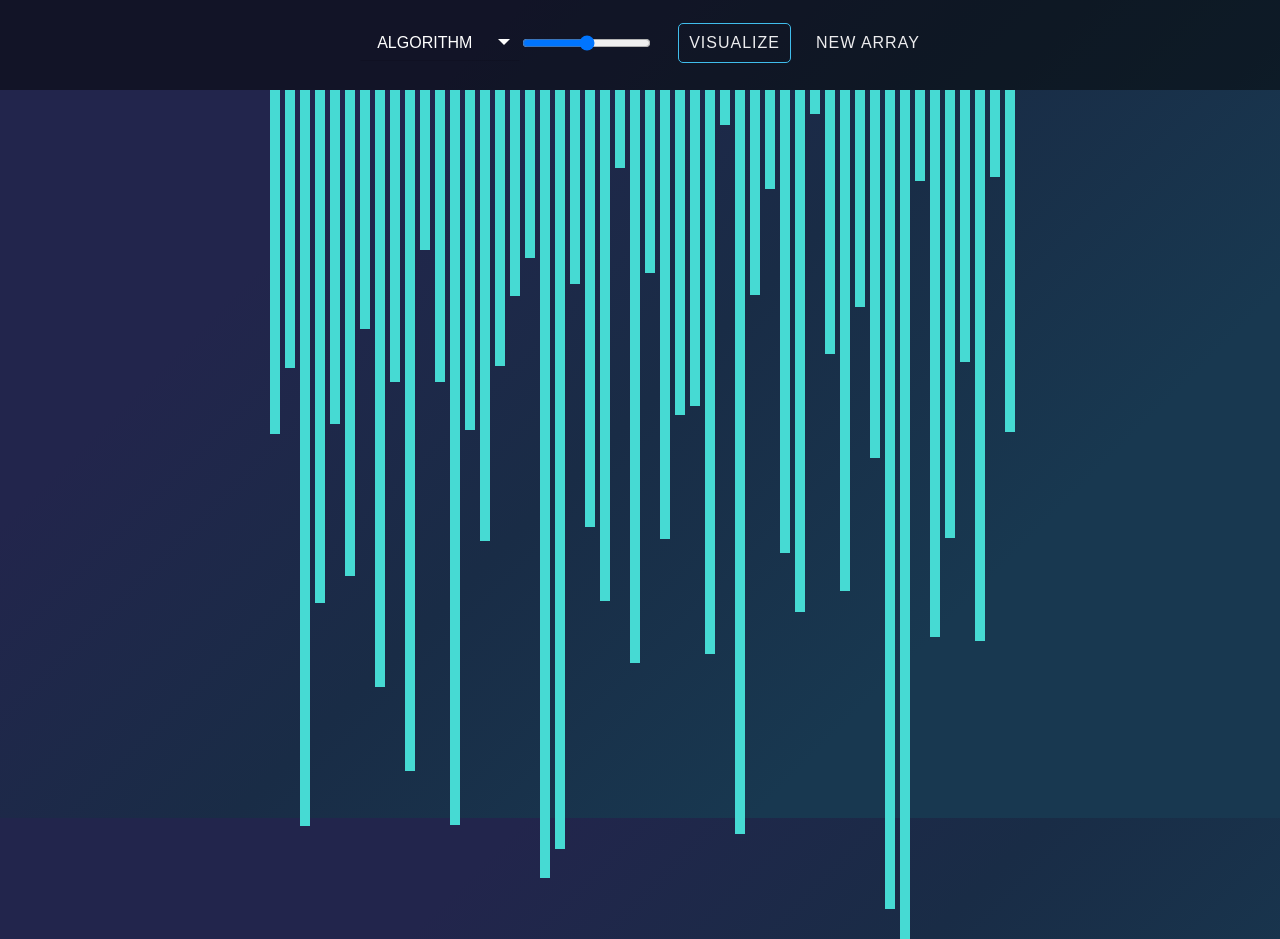
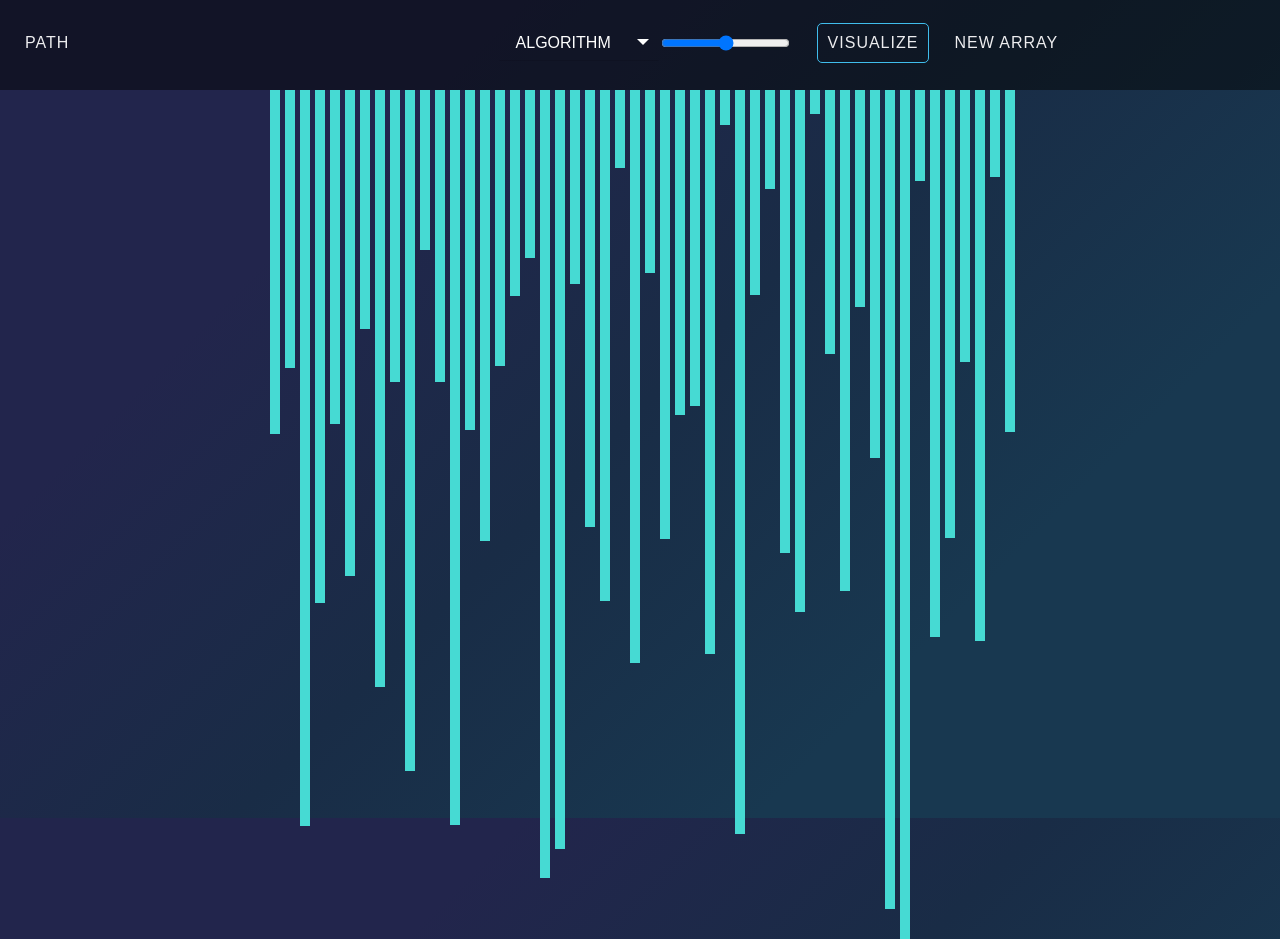
Before and after one commit to chiseadrian/SortVisualizer, a plain HTML site: page index.html in a window 1280 px wide. Drawn offline with Linux system fonts and the light colour scheme.

Commit message:
path visualizer desde navbar

```diff
--- a/css/navbar.css
+++ b/css/navbar.css
@@ -10,7 +10,6 @@ nav{
     color: #ededef;
     display: flex;
     align-items: center;
-    justify-content: center;
 }
 nav a{
     font-family: 'Oswald', sans-serif;
--- a/index.html
+++ b/index.html
@@ -9,6 +9,7 @@
 
 <div class="navbar"></div>
 <nav id="navSort">
+    <a href="https://chiseadrian.github.io/PathVisualizer/" style="width: 37%">Path</a>
     <div class="custom-select">
         <select id="sort-algorithm-selected">
             <option value="0">ALGORITHM</option>
```
